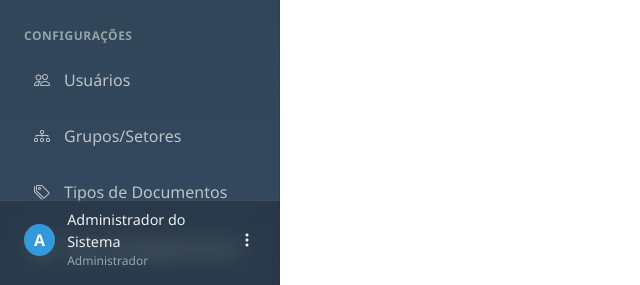
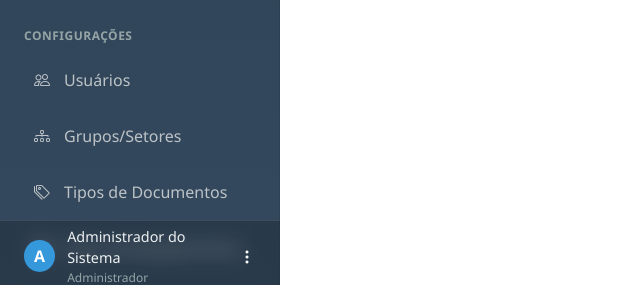
Before and after one commit to pgup-sistemas/SistemaWebQualidade-, a Flask app: page /approvals/ in a window 1280 px wide. Shown: the part 669-954 px from the top of the page, without its empty margins (0-640 px from the left). Run offline with Flask 3, Linux system fonts and the light colour scheme; a user stored in the database is signed in; data that the repository does not hold is empty; some libraries are stand-ins or nearby versions.

Commit message:
Assistant checkpoint: Aumentar drasticamente espaço da sidebar para mostrar link Documentação
Assistant generated file changes:
- app/templates/base.html: Aumentar drasticamente o espaço da sidebar para mostrar todos os links incluindo Documentação, Reduzir altura do user-info para dar mais espaço ao scroll, Ajustar altura da sidebar no mobile também

---

User prompt:

voce continua errando.... dimunui ainda mais, agora nem aparece mais o link de documentação...

Replit-Commit-Author: Assistant
Replit-Commit-Session-Id: 77678601-c005-423e-8dc6-56c04640a0ef

```diff
--- a/app/templates/base.html
+++ b/app/templates/base.html
@@ -48,9 +48,9 @@
         .sidebar-sticky {
             position: relative;
             top: 0;
-            height: calc(100vh - 100px); /* Aumentado de 120px para 100px para dar mais espaço */
+            height: calc(100vh - 50px); /* Reduzido drasticamente para dar muito mais espaço */
             padding-top: 0;
-            padding-bottom: 3rem; /* Aumentado de 2rem para 3rem */
+            padding-bottom: 4rem; /* Aumentado para 4rem */
             overflow-x: hidden;
             overflow-y: auto;
         }
@@ -142,8 +142,8 @@
             }
 
             .sidebar-sticky {
-                height: calc(100vh - 130px); /* Ajustado para mobile */
-                padding-bottom: 3rem;
+                height: calc(100vh - 80px); /* Muito mais espaço no mobile */
+                padding-bottom: 4rem;
             }
 
             .user-info {
@@ -196,13 +196,13 @@
             left: 0;
             right: 0;
             width: 280px;
-            padding: 0.5rem 1.5rem;
+            padding: 0.3rem 1.5rem; /* Reduzido padding */
             border-top: 1px solid rgba(255,255,255,0.1);
             background: rgba(0,0,0,0.2);
             backdrop-filter: blur(10px);
             z-index: 110;
             transition: all 0.3s ease;
-            height: 85px; /* Altura fixa para user-info */
+            height: 65px; /* Reduzido de 85px para 65px */
         }
 
         .user-info .user-avatar {
```
